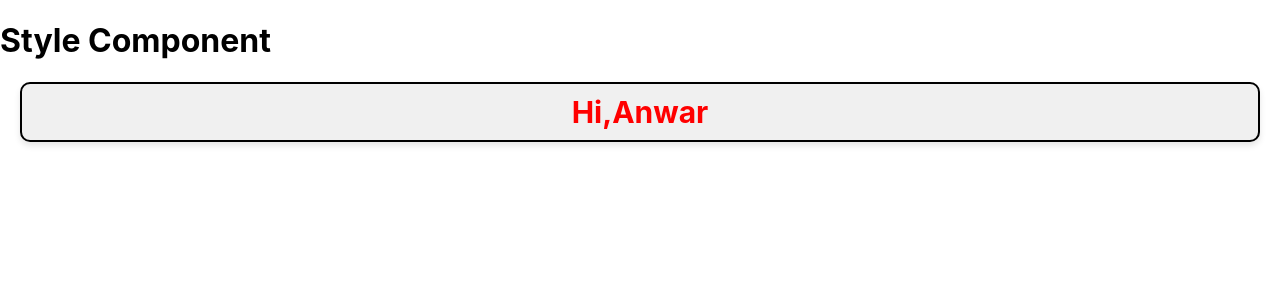
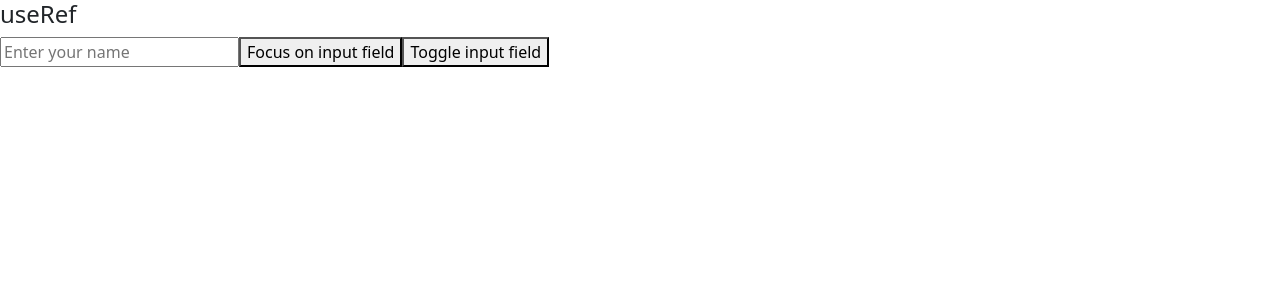
Before and after one commit to MAnwarulhaq/my-react-app, a React (Create React App) app: page / in a window 1280 px wide. Shown: the top 300 px of the page. Built offline with nearby package versions, Linux system fonts and the light colour scheme.

Commit message:
UseRef in react

```diff
--- a/package.json
+++ b/package.json
@@ -7,7 +7,9 @@
     "@testing-library/jest-dom": "^6.6.3",
     "@testing-library/react": "^16.3.0",
     "@testing-library/user-event": "^13.5.0",
+    "bootstrap": "^5.3.7",
     "react": "^19.1.0",
+    "react-bootstrap": "^2.10.10",
     "react-dom": "^19.1.0",
     "react-scripts": "5.0.1",
     "styled-components": "^6.1.19",
--- a/src/App.js
+++ b/src/App.js
@@ -1,6 +1,6 @@
 
 import './App.css';
-import StyleComponent from './StyleComponent/StyleComponent';
+import UseRef from './Hooks/UseRef';
 
 
 
@@ -8,7 +8,7 @@ function App() {
 
   return (
     <>
-    <StyleComponent/>
+    <UseRef />
 
     </>
   );
--- /dev/null
+++ b/src/Hooks/UseRef.jsx
@@ -0,0 +1,31 @@
+import React, { useRef } from 'react';
+
+const UseRef = () => {
+    const inputRef = useRef(null);
+
+    const focusInput = () => {
+        inputRef.current.focus();
+        inputRef.current.style.backgroundColor = 'lightblue';
+        inputRef.current.style.color = 'red';
+        inputRef.current.style.fontSize = '20px';
+    };
+
+    const toogleInput = () => {
+        if (inputRef.current.style.display === 'none') {
+            inputRef.current.style.display = 'block';
+        } else {
+            inputRef.current.style.display = 'none';
+        }
+    };
+
+    return (
+        <div>
+            <h4>useRef</h4>
+            <input ref={inputRef} type="text" placeholder='Enter your name' />
+            <button onClick={focusInput}>Focus on input field</button>
+            <button onClick={toogleInput}>Toggle input field</button>
+        </div>
+    );
+};
+
+export default UseRef;
--- a/src/index.js
+++ b/src/index.js
@@ -3,6 +3,7 @@ import ReactDOM from 'react-dom/client';
 import './index.css';
 import App from './App';
 import reportWebVitals from './reportWebVitals';
+import 'bootstrap/dist/css/bootstrap.min.css';
 
 const root = ReactDOM.createRoot(document.getElementById('root'));
 root.render(
```
Also changed, not shown: 1 other file (tests, documents, lock files or other folders).
